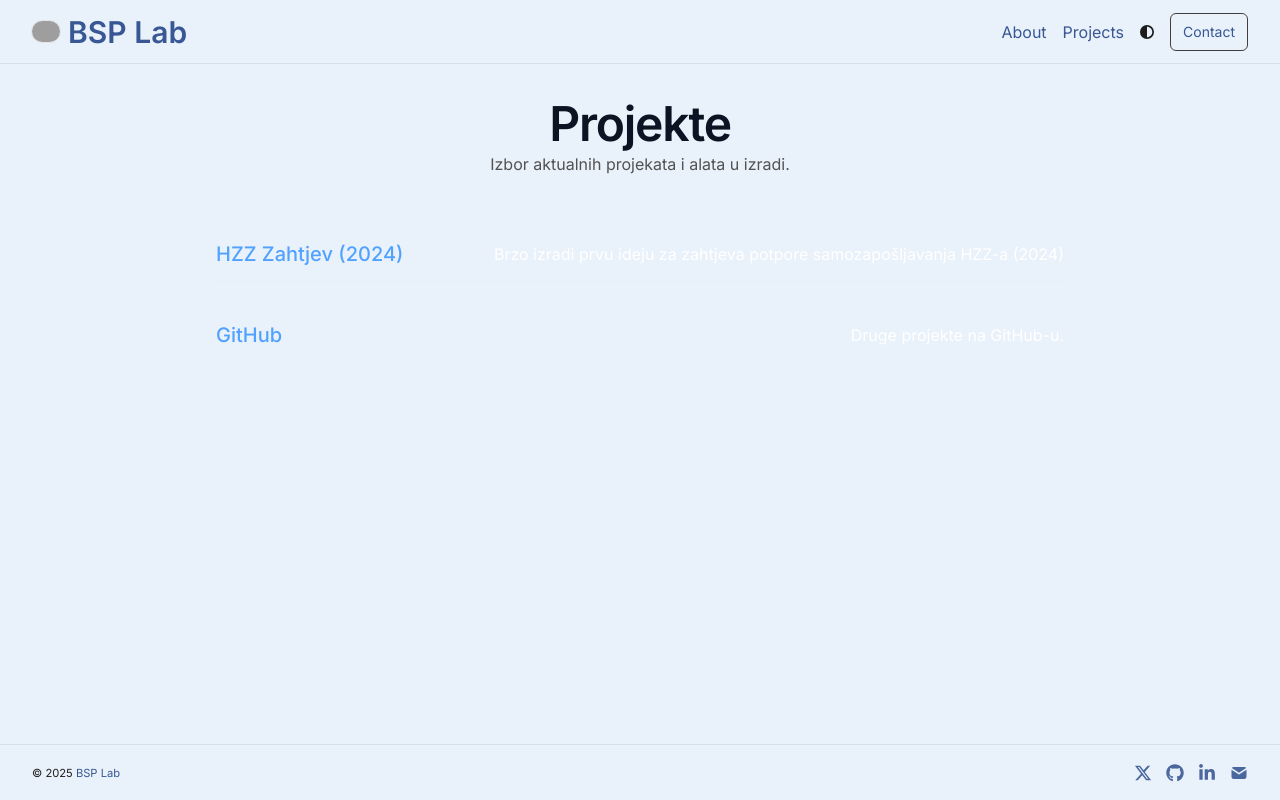
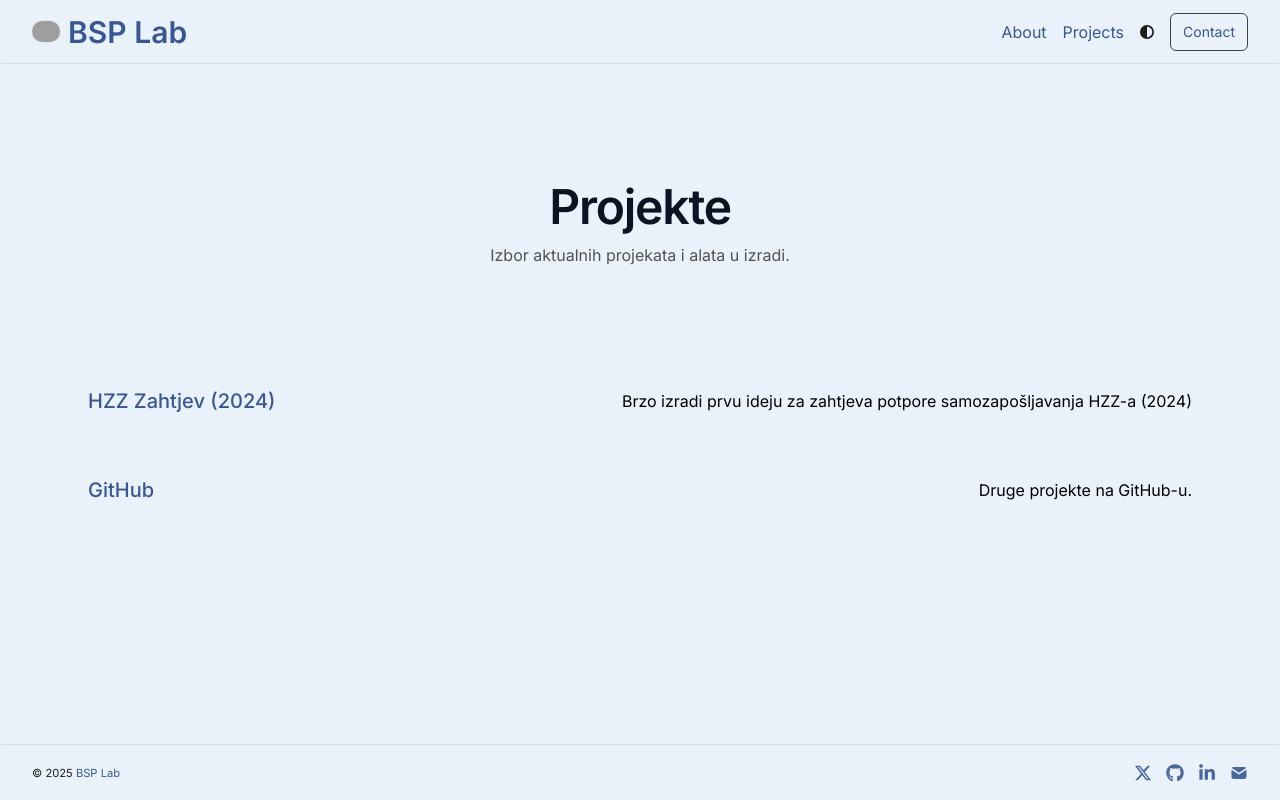
Before and after one commit to BPenzar/bsp-lab, a Next.js app: page /projects in a window 1280 px wide. Built offline with nearby package versions, Linux system fonts and the light colour scheme; grey boxes are pictures that could not be loaded.

Commit message:
design...

```diff
--- a/app/page.tsx
+++ b/app/page.tsx
@@ -1,51 +1,46 @@
+// app/page.tsx
 import Image from "next/image";
 import { socialLinks } from "./lib/config";
 
 export default function Page() {
   return (
-    <section className="grid grid-cols-1 lg:grid-cols-12 gap-10 lg:gap-16 items-start max-w-6xl 2xl:max-w-7xl mx-auto px-6
-                    pt-[calc(var(--header-h)+var(--header-pad)+env(safe-area-inset-top))]">
-
-      {/* Lijevi stupac: naslov + tekst */}
+    // centriraj unutar RootLayout <main> koji već računa header/footer
+    <section className="min-h-full flex items-center">
+      <div className="grid grid-cols-1 lg:grid-cols-12 gap-10 lg:gap-16 items-center max-w-6xl 2xl:max-w-7xl mx-auto w-full px-6">
+        {/* Lijevi stupac */}
         <div className="lg:col-span-7">
           <h1 className="mb-8 text-3xl md:text-4xl lg:text-5xl font-semibold">
             Što radimo za Vas
           </h1>
 
-        <div className="prose prose-neutral dark:prose-invert prose-lg md:prose-xl">
+          <div className="prose prose-neutral dark:prose-invert prose-lg md:prose-xl max-w-none leading-relaxed">
             <p>
               Digitalizacija i AI rješenja za mala i srednja poduzeća. Fokus na
               jednostavne i mjerljive rezultate uz minimalne troškove.
             </p>
             <p>
-            Manje ručnog rada. Više prihoda.
-            Uvodimo digitalna i AI rješenja koja režu troškove i ubrzavaju posao.
-            Fokus nam je na jasnim, mjerljivim rezultatima u kratkom roku.
+              Manje ručnog rada. Više prihoda. Uvodimo digitalna i AI rješenja
+              koja režu troškove i ubrzavaju posao. Fokus nam je na jasnim,
+              mjerljivim rezultatima u kratkom roku.
             </p>
             <p>
-            Automatiziramo ponavljajuće zadatke, sređujemo podatke i ubrzavamo marketing i podršku.
-            Sve to u obliku malih, brzih projekata s brzim povratom.
+              Automatiziramo ponavljajuće zadatke, sređujemo podatke i ubrzavamo
+              marketing i podršku. Sve to u obliku malih, brzih projekata s
+              brzim povratom.
             </p>
             <p>
-            Kontaktirajte nas na:{" "}
-            <a
-              href={socialLinks.email}
-              target="_blank"
-              rel="noopener noreferrer"
-            >
+              Kontaktirajte nas na{" "}
+              <a href={socialLinks.email} target="_blank" rel="noopener noreferrer">
                 penzar.bruno@gmail.com
               </a>
+              .
             </p>
           </div>
         </div>
 
-      {/* Desni stupac: okrugla slika */}
+        {/* Desni stupac: slika kao krug */}
         <div className="lg:col-span-5 flex justify-center lg:justify-end">
-        <a
-          href={socialLinks.linkedin}
-          target="_blank"
-          rel="noopener noreferrer"
-        >
+          <a href={socialLinks.linkedin} target="_blank" rel="noopener noreferrer">
             <Image
               src="/bruno.jpg"
               alt="Bruno"
@@ -57,6 +52,7 @@ export default function Page() {
             />
           </a>
         </div>
+      </div>
     </section>
   );
 }
--- a/app/projects/page.tsx
+++ b/app/projects/page.tsx
@@ -9,16 +9,20 @@ export const metadata: Metadata = {
 
 export default function Projects() {
   return (
-    <section className="mx-auto w-full max-w-4xl px-6 pt-6 pb-12">
-
-      <h1 className="mt-0 text-center text-4xl md:text-5xl font-semibold tracking-tight">
+    <section className="min-h-full flex items-center">
+      <div className="mx-auto w-full max-w-6xl 2xl:max-w-7xl px-6 flex flex-col items-center space-y-30">
+        {/* Naslov i podnaslov */}
+        <div className="text-center">
+          <h1 className="text-4xl md:text-5xl font-semibold tracking-tight">
             Projekte
           </h1>
-      <p className="mt-1 text-center text-neutral-600 dark:text-neutral-400">
+          <p className="mt-3 text-sm md:text-base text-neutral-600 dark:text-neutral-400">
             Izbor aktualnih projekata i alata u izradi.
           </p>
+        </div>
 
-      <div className="mt-16 space-y-10">
+        {/* Lista projekata */}
+        <div className="w-full space-y-12">
           {projects.map((project, i) => (
             <Link
               key={i}
@@ -28,15 +32,16 @@ export default function Projects() {
               className="group flex flex-col sm:flex-row sm:items-center sm:justify-between
                          border-b border-neutral-200/20 dark:border-neutral-800/60 pb-3 hover:opacity-80"
             >
-            <h2 className="text-xl font-medium text-blue-400 group-hover:underline">
+              <h2 className="text-xl font-medium group-hover:underline">
                 {project.title}
               </h2>
-            <p className="text-white text-sm sm:text-base text-right">
+              <p className="text-sm sm:text-base text-right text-black dark:text-white">
                 {project.description}
               </p>
             </Link>
           ))}
         </div>
+      </div>
     </section>
   );
 }
```
Lines whose indentation alone changed are shown as unchanged.
